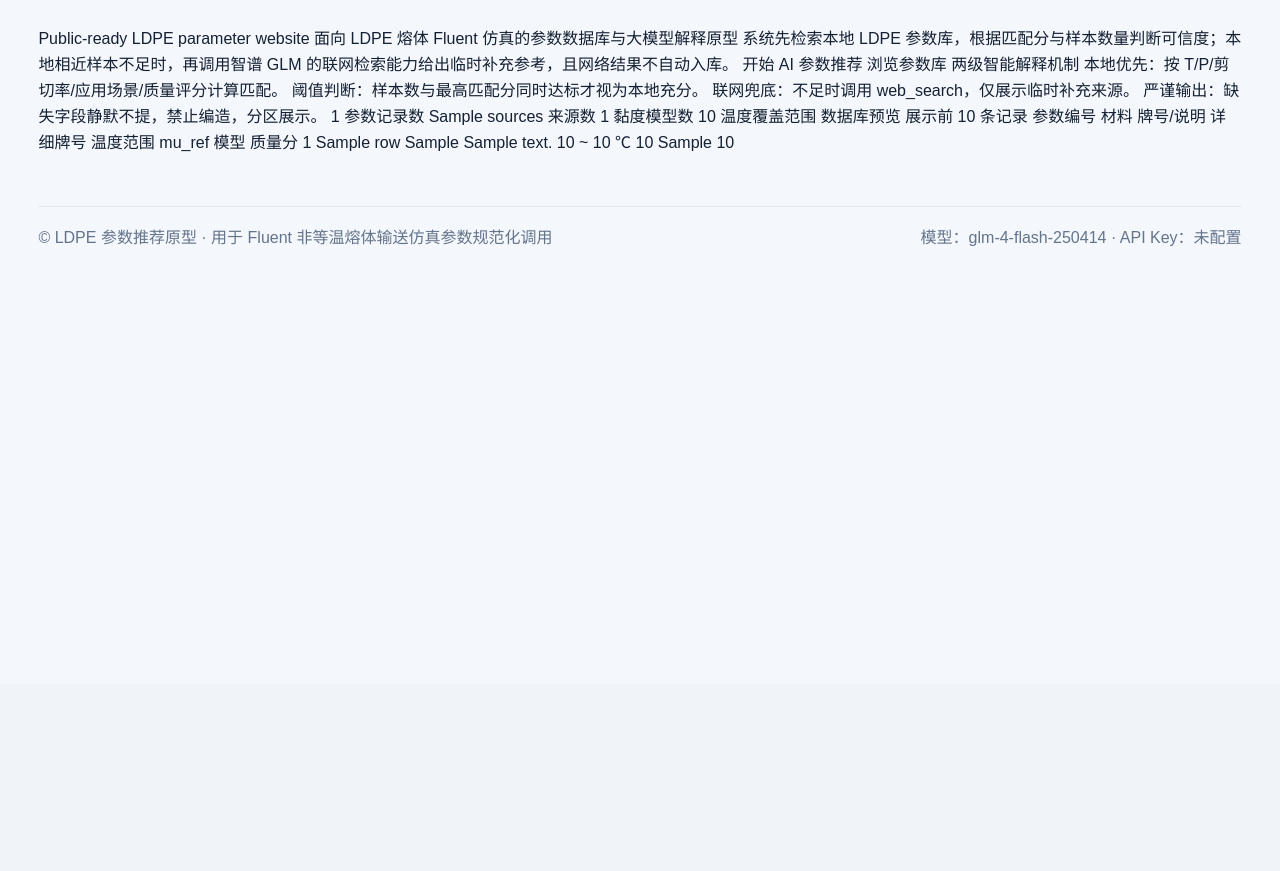
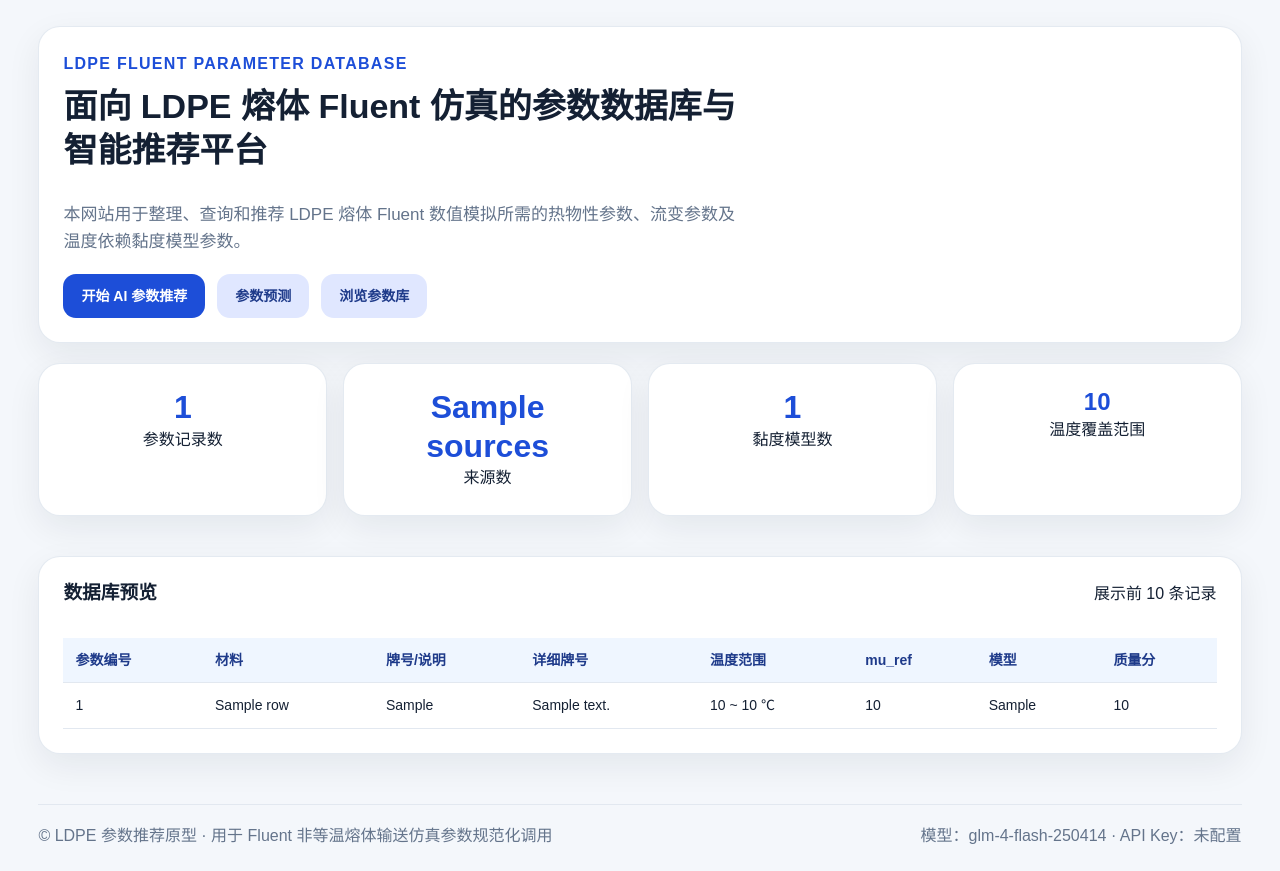
Before and after one commit to 2766808175zh-byte/ldpe-site-new, a Flask app: template templates/index.html in a window 1280 px wide. Shown: the part 116-987 px from the top of the page. Before the commit the page ends 362 px from the top, so only its background shows below. Run offline with Flask 3, Linux system fonts and the light colour scheme; the template is opened without the code that fills it: most values are stand-ins (such as "Sample title", 1, 10 or a date in 2020).

Commit message:
Update index.html

```diff
--- a/templates/index.html
+++ b/templates/index.html
@@ -1,26 +1,84 @@
-{% extends 'base.html' %} {% block content %}
-Public-ready LDPE parameter website
+{% extends 'base.html' %}
 
-面向 LDPE 熔体 Fluent 仿真的参数数据库与大模型解释原型
-系统先检索本地 LDPE 参数库，根据匹配分与样本数量判断可信度；本地相近样本不足时，再调用智谱 GLM 的联网检索能力给出临时补充参考，且网络结果不自动入库。
+{% block content %}
+<section class="hero card">
+    <div>
+        <p class="eyebrow">LDPE Fluent Parameter Database</p>
+        <h2>面向 LDPE 熔体 Fluent 仿真的参数数据库与智能推荐平台</h2>
+        <p class="lead">
+            本网站用于整理、查询和推荐 LDPE 熔体 Fluent 数值模拟所需的热物性参数、流变参数及温度依赖黏度模型参数。
+        </p>
+        <div class="hero-actions">
+            <a class="btn" href="{{ url_for('recommend_page') }}">开始 AI 参数推荐</a>
+            <a class="btn secondary" href="{{ url_for('predict_page') }}">参数预测</a>
+            <a class="btn secondary" href="{{ url_for('database') }}">浏览参数库</a>
+        </div>
+    </div>
+</section>
 
-开始 AI 参数推荐 浏览参数库
-两级智能解释机制
-本地优先：按 T/P/剪切率/应用场景/质量评分计算匹配。
-阈值判断：样本数与最高匹配分同时达标才视为本地充分。
-联网兜底：不足时调用 web_search，仅展示临时补充来源。
-严谨输出：缺失字段静默不提，禁止编造，分区展示。
-{{ summary.total_records }}
-参数记录数
-{{ summary.sources }}
-来源数
-{{ summary.vis_models|length }}
-黏度模型数
-{{ summary.temp_range }}
-温度覆盖范围
-数据库预览
-展示前 10 条记录
-{% for row in latest %} {% endfor %}
-参数编号	材料	牌号/说明	详细牌号	温度范围	mu_ref	模型	质量分
-{{ row.param_id }}	{{ row.material_name }}	{{ row.grade_or_mfi }}	{{ row.ldpe_grade_detail }}	{{ format_number(row.T_min) }} ~ {{ format_number(row.T_max) }} ℃	{{ format_number(row.mu_ref) }}	{{ row.vis_model }}	{{ format_number(row.quality_score) }}
+<section class="grid-4">
+    <div class="stat card">
+        <div class="num">{{ summary.total_records | default(0) }}</div>
+        <div>参数记录数</div>
+    </div>
+    <div class="stat card">
+        <div class="num">{{ summary.sources | default(0) }}</div>
+        <div>来源数</div>
+    </div>
+    <div class="stat card">
+        <div class="num">{{ summary.vis_models | length if summary.vis_models is defined else 0 }}</div>
+        <div>黏度模型数</div>
+    </div>
+    <div class="stat card">
+        <div class="num small">{{ summary.temp_range | default('-') }}</div>
+        <div>温度覆盖范围</div>
+    </div>
+</section>
+
+<section class="card">
+    <div class="section-head">
+        <h3>数据库预览</h3>
+        <span>展示前 10 条记录</span>
+    </div>
+
+    <div class="table-wrap">
+        <table>
+            <thead>
+                <tr>
+                    <th>参数编号</th>
+                    <th>材料</th>
+                    <th>牌号/说明</th>
+                    <th>详细牌号</th>
+                    <th>温度范围</th>
+                    <th>mu_ref</th>
+                    <th>模型</th>
+                    <th>质量分</th>
+                </tr>
+            </thead>
+            <tbody>
+            {% for row in latest %}
+                <tr>
+                    <td>{{ row.get('param_id', '-') }}</td>
+                    <td>{{ row.get('material_name', '-') }}</td>
+                    <td>{{ row.get('grade_or_mfi', '-') }}</td>
+                    <td>{{ row.get('ldpe_grade_detail', '-') }}</td>
+                    <td>
+                        {{ format_number(row.get('T_min', '-')) }}
+                        ~
+                        {{ format_number(row.get('T_max', '-')) }}
+                        ℃
+                    </td>
+                    <td>{{ format_number(row.get('mu_ref', '-')) }}</td>
+                    <td>{{ row.get('vis_model', '-') }}</td>
+                    <td>{{ format_number(row.get('quality_score', '-')) }}</td>
+                </tr>
+            {% else %}
+                <tr>
+                    <td colspan="8">暂无数据库记录。</td>
+                </tr>
+            {% endfor %}
+            </tbody>
+        </table>
+    </div>
+</section>
 {% endblock %}
```
